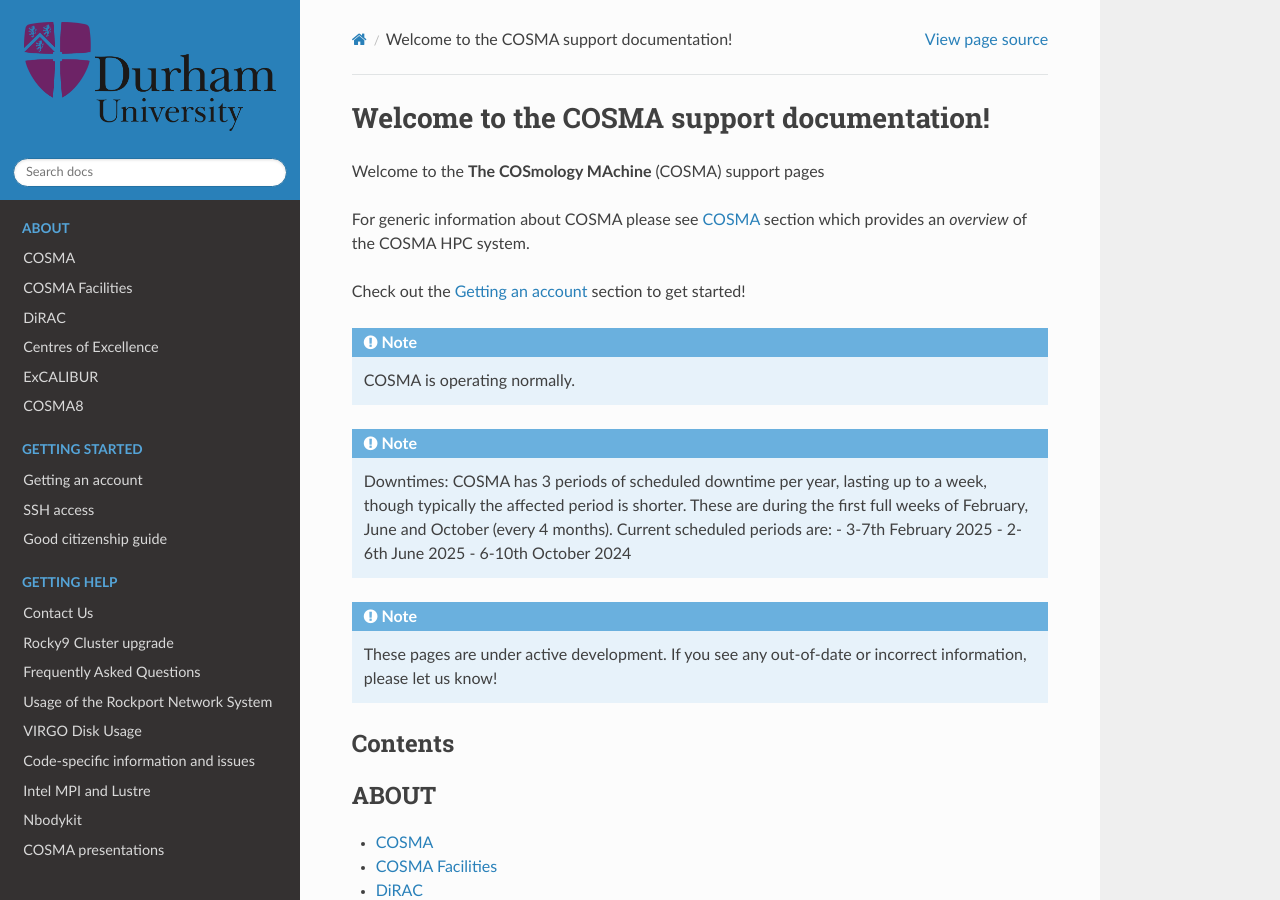
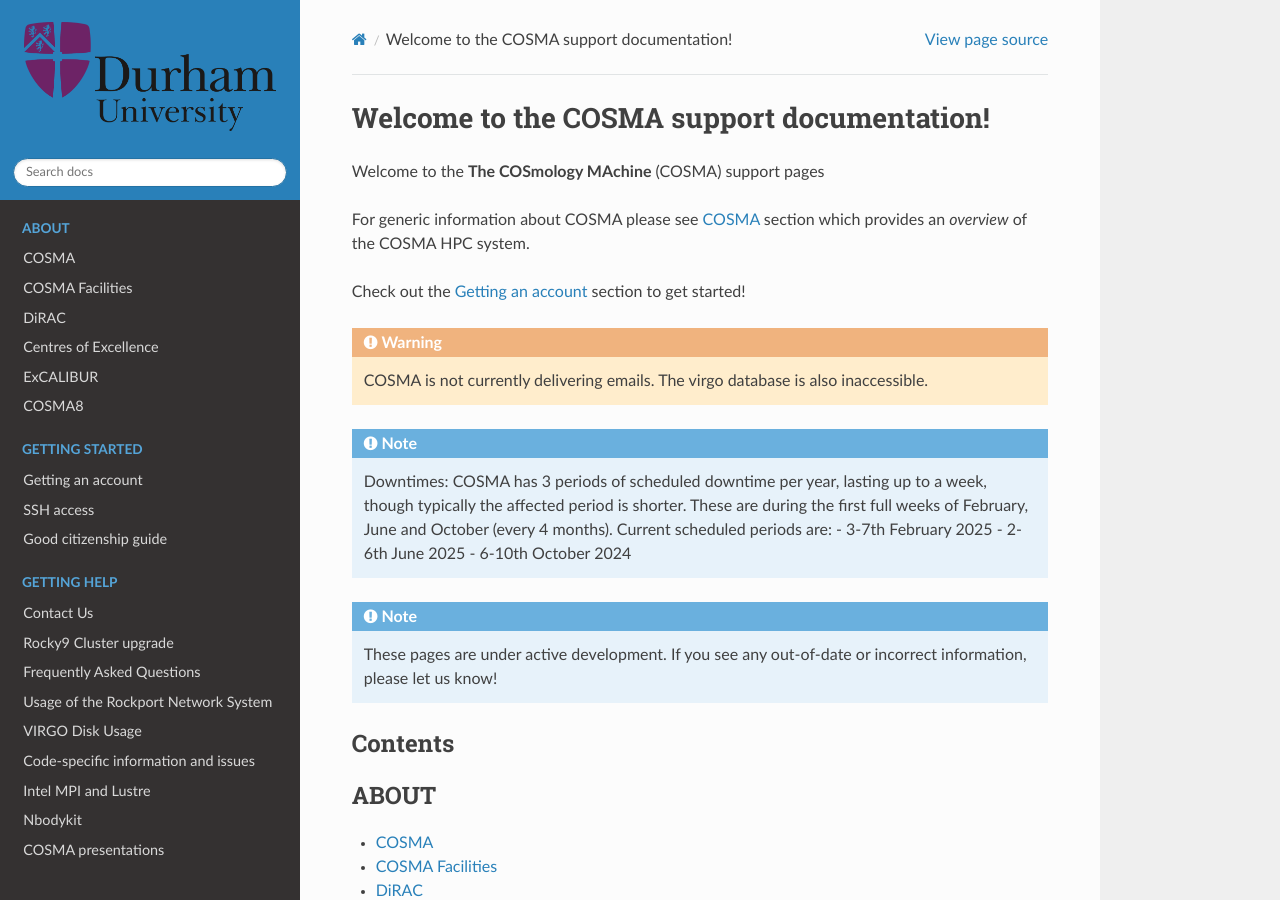
Before and after one commit to agb32/cosmadoc, a Sphinx documentation site: the page built from docs/source/index.rst, in a window 1280 px wide and 900 px high. Built offline with Sphinx 7.4.7 and the Read the Docs theme 3.1.0, drawn with Linux system fonts in a browser that asks for light colours.

Commit message:
status-updated

```diff
--- a/docs/source/index.rst
+++ b/docs/source/index.rst
@@ -8,9 +8,10 @@
 
 Check out the :doc:`account` section to get started!
 
-.. note::
+.. warning::
 
-   COSMA is operating normally.
+   COSMA is not currently delivering emails.  The virgo database is
+   also inaccessible.
 
 .. note::
 
```
